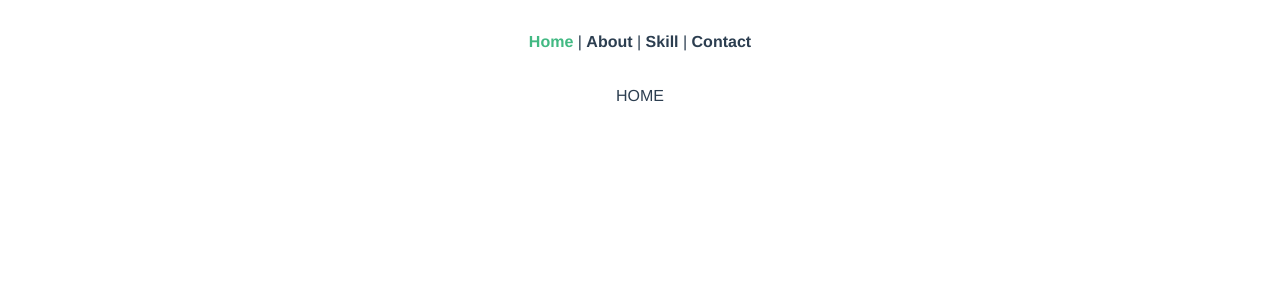
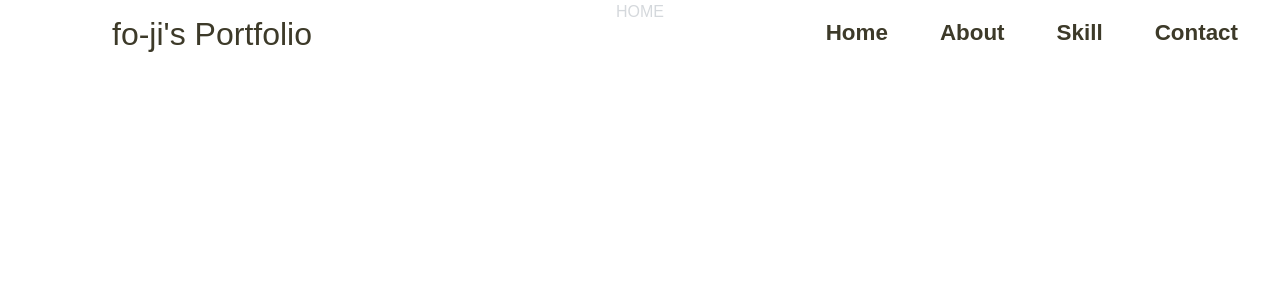
Before and after one commit to fo-ji/fo-ji-portfolio, a Vue app: page / in a window 1280 px wide. Shown: the top 300 px of the page. Built offline with nearby package versions, Linux system fonts and the light colour scheme.

Commit message:
headerの仮置き

```diff
--- a/package.json
+++ b/package.json
@@ -21,6 +21,8 @@
     "babel-eslint": "^10.1.0",
     "eslint": "^6.7.2",
     "eslint-plugin-vue": "^6.2.2",
+    "node-sass": "^4.14.1",
+    "sass-loader": "^9.0.2",
     "vue-template-compiler": "^2.6.11"
   },
   "eslintConfig": {
--- a/src/App.vue
+++ b/src/App.vue
@@ -1,10 +1,19 @@
 <template>
   <div id="app">
-    <div id="nav">
-      <router-link to="/">Home</router-link> |
-      <router-link to="/about">About</router-link> |
-      <router-link to="/skill">Skill</router-link> |
-      <router-link to="/contact">Contact</router-link>
+    <div class="header-outer">
+      <header>
+        <h1 class="site-title">
+          <router-link to="/">fo-ji's Portfolio</router-link>
+        </h1>
+      </header>
+      <nav id="gnav" class="header-nav">
+        <ul>
+          <li><router-link to="/">Home</router-link></li>
+          <li><router-link to="/about">About</router-link></li>
+          <li><router-link to="/skill">Skill</router-link></li>
+          <li><router-link to="/contact">Contact</router-link></li>
+        </ul>
+      </nav>
     </div>
     <router-view/>
   </div>
--- /dev/null
+++ b/src/assets/scss/style.scss
@@ -0,0 +1,186 @@
+@charset 'utf-8';
+
+$c-text: hsl(50, 20%, 20%);
+$b-medium-max: 768px;
+$b-large-min: $b-medium-max + 1;
+
+#app {
+    font-family: 'Avenir', Arial, Helvetica, sans-serif;
+}
+
+/** Header */
+.header-nav, .footer-nav {
+    li {
+      display: inline-block;
+      margin: 0 10px;
+    }
+    a {
+      color: $c-text;
+    }
+  }
+  /** Header Contents */
+  .header-outer {
+    position: fixed;
+    top: 0;
+    left: 0;
+    right: 0;
+    z-index: 9999;
+    background: rgba(255,255,255, 0.8);
+  }
+  .site-title {
+    margin-bottom: 20px;
+    text-align: center;
+    font-size: 2.0rem;
+    transition: 1s;
+    a {
+      color: $c-text;
+      &:hover, &.hover {
+        text-decoration: none;
+      }
+    }
+  }
+  .header-nav {
+    a {
+      font-size: 1.4rem;
+      font-weight: bold;
+      color: $c-text;
+      &:hover, &.hover {
+        text-decoration: none;
+        border-bottom-color: currentColor;
+      }
+    }
+  }
+  @media (max-width: $b-medium-max) {
+    .header-nav {
+      li {
+        padding-bottom: 10px;
+      }
+    }
+    .is-true {
+      .site-title {
+        margin-bottom: 10px;
+        font-size: 1.6rem;
+      }
+    }
+  }
+  @media (min-width: $b-large-min) {
+    header, .header-nav {
+      text-align: left;
+    }
+    .header-outer::after {
+      content: '';
+      display: block;
+      overflow: hidden;
+    }
+    .site-title {
+      float: left;
+      width: 30%;
+      margin-top: 15px;
+      margin-bottom: 0;
+      margin-left: 20px;
+      font-size: 2.0rem;
+    }
+    .header-nav {
+      float: right;
+      ul {
+        margin-right: 16px;
+      }
+      a {
+        display: inline-block;
+        padding: 16px;
+        border-bottom: 3px solid transparent;
+        transition: border-bottom 0.3s;
+      }
+    }
+  }
+
+//   /** Footer */
+//   .footer-nav {
+//     margin-top: 100px;
+//     font-size: 1.4rem;
+//   }
+//   .copyright-box {
+//     margin: 10px 0 30px;
+//     font-size: 1.2rem;
+//     color: #666;
+//   }
+
+//   nav, footer {
+//     text-align: center;
+//   }
+
+//   .sns-box {
+//     margin-top: 20px;
+//     text-align: center;
+//   }
+//   .sns-link {
+//     margin: 0 5px;
+//     font-size: 30px;
+//     color: #666;
+//     &:hover {
+//       color: #444;
+//     }
+//   }
+//   .twitter-icon::before {
+//     content: "";
+//     background-image: url("../assets/img/Twitter_Social_Icon_Square_Color.png");
+//     display: inline-block;
+//     width: 1em;
+//     height: 1em;
+//     background-size: contain;
+//     vertical-align: middle;
+//   }
+//   .github-icon::before {
+//     content: "";
+//     background-image: url("../assets/img/GitHub-Mark-64px.png");
+//     display: inline-block;
+//     width: 1em;
+//     height: 1em;
+//     background-size: contain;
+//     vertical-align: middle;
+//   }
+//   .instagram-icon::before {
+//     content: "";
+//     background-image: url("../assets/img/glyph-logo_May2016.png");
+//     display: inline-block;
+//     width: 1em;
+//     height: 1em;
+//     background-size: contain;
+//     vertical-align: middle;
+//   }
+//   .qiita-icon::before {
+//     content: "";
+//     background-image: url("../assets/img/qiita-favicon.png");
+//     display: inline-block;
+//     width: 1em;
+//     height: 1em;
+//     background-size: contain;
+//     vertical-align: middle;
+//   }
+
+//   .note-icon::before {
+//     content: "";
+//     background-image: url("../assets/img/note.png");
+//     display: inline-block;
+//     width: 1em;
+//     height: 1em;
+//     background-size: contain;
+//     vertical-align: middle;
+//   }
+
+//   .common-more-box {
+//     text-align: center;
+//     margin-top: 30px;
+//     margin-bottom: 15px;
+//   }
+//   .common-more-box a {
+//     color: #2c3e50;
+//     display: block;
+//     max-width: 300px;
+//     width: 80%;
+//     margin: 0 auto;
+//     padding: .5em;
+//     border: 1px solid CurrentColor;
+//     background-color: transparent;
+//     transition: background-color .3s;
+//   }
--- a/src/main.js
+++ b/src/main.js
@@ -5,6 +5,7 @@ import router from './router'
 
 import 'bootstrap/dist/css/bootstrap.css'
 import 'bootstrap-vue/dist/bootstrap-vue.css'
+import './assets/scss/style.scss'
 
 Vue.config.productionTip = false
 
```
Also changed, not shown: src/assets/scss/custom.scss (added, +42 -0 lines), 1 other file (tests, documents, lock files or other folders).
